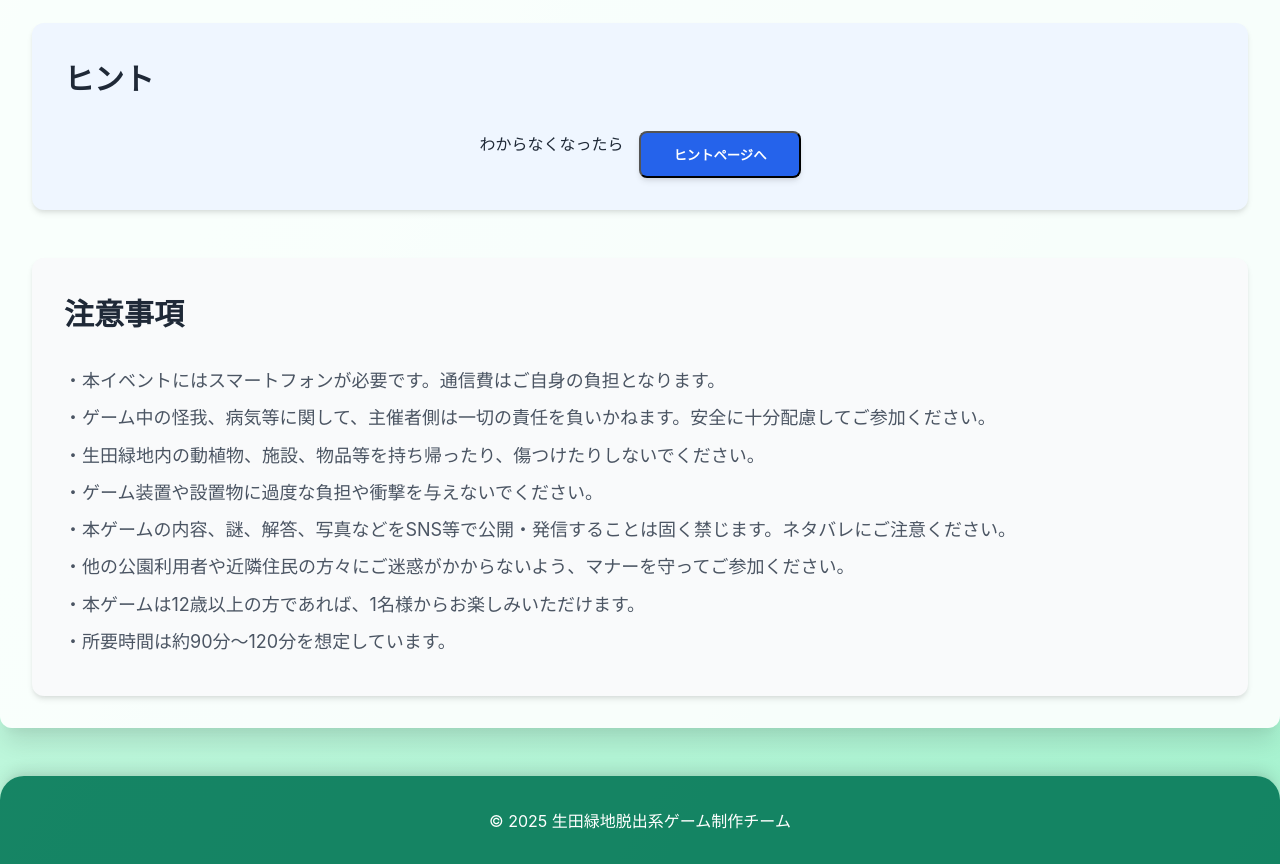
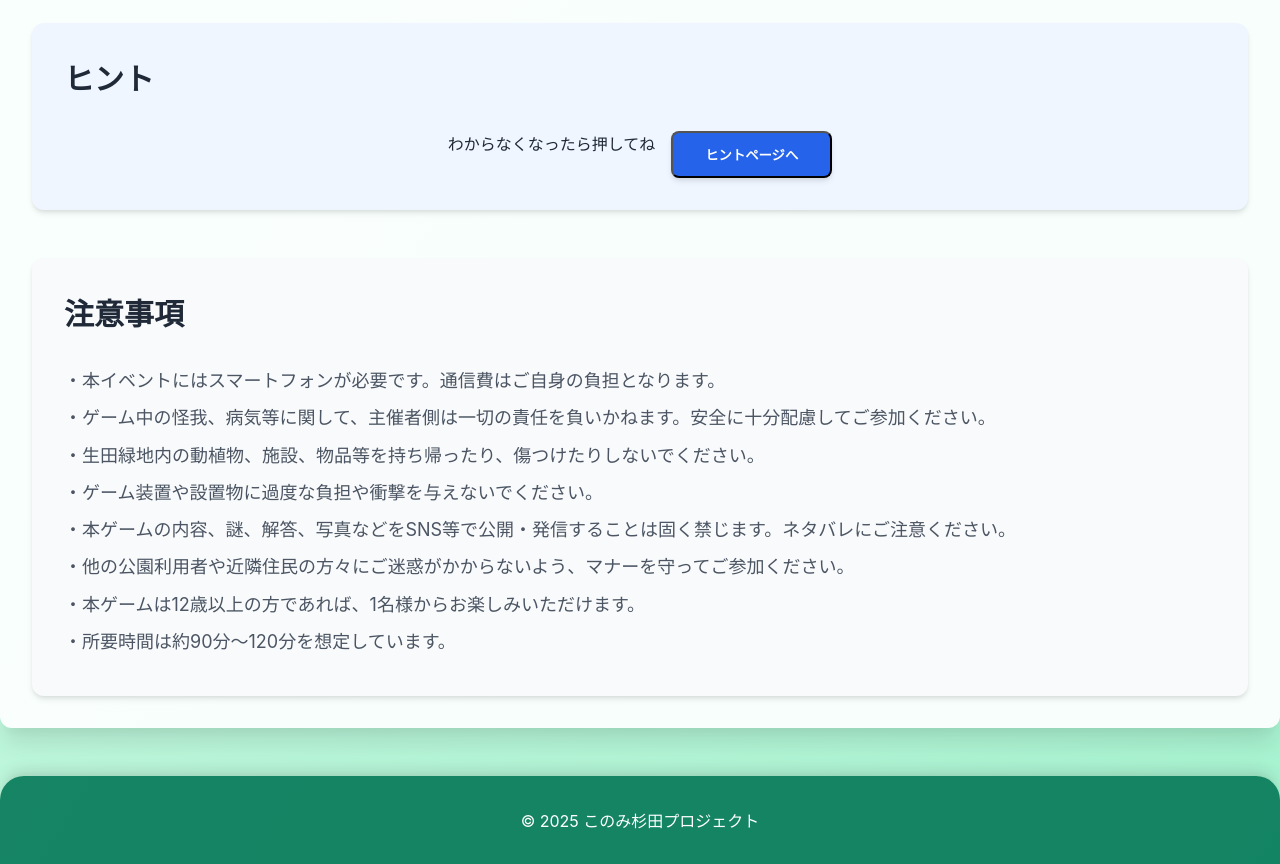
Before and after one commit to NE23-1258D/sasa, a plain HTML site: page index.html in a window 1280 px wide. Shown: the part 1260-2124 px from the top of the page. Drawn offline with Linux system fonts and the light colour scheme.

Commit message:
Webページのコンテンツを更新しました

```diff
--- a/index.html
+++ b/index.html
@@ -60,7 +60,7 @@
         <section id="hint" class="section-box mt-12 p-6 md:p-8 bg-blue-50 rounded-xl shadow-md">
             <h2 class="text-3xl font-bold text-blue-800 mb-6 border-b-2 border-blue-300 pb-2">ヒント</h2>
             <div class="flex justify-center">
-                <p class="text-lg text-gray-700 mr-4">わからなくなったら</p>
+                <p class="text-lg text-gray-700 mr-4">わからなくなったら押してね</p>
                 <button id="goToHintPageBtn"
                         class="px-8 py-3 bg-blue-600 text-white font-bold rounded-lg shadow-md hover:bg-blue-700 transition duration-300 transform hover:scale-105">
                     ヒントページへ
@@ -85,7 +85,7 @@
     </main>
 
     <footer class="relative z-10 py-8 mt-12 text-center text-white bg-green-700 bg-opacity-90 shadow-t-lg rounded-t-3xl">
-        <p>&copy; 2025 生田緑地脱出系ゲーム制作チーム</p>
+        <p>&copy; 2025 このみ杉田プロジェクト</p>
     </footer>
 
     <script src="script.js"></script>
```
Also changed, not shown: 1 other file.
